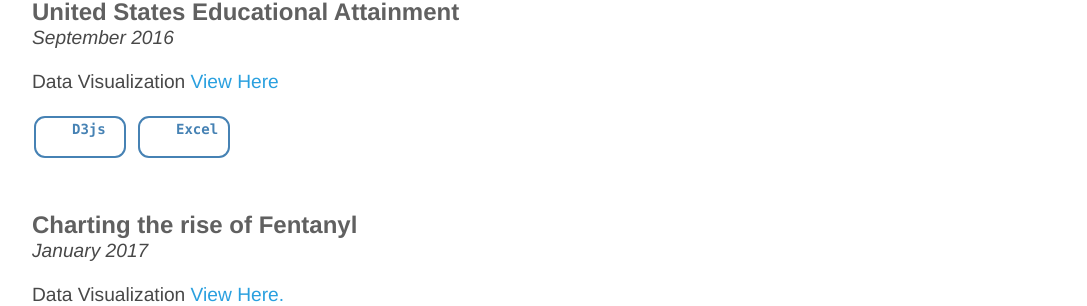
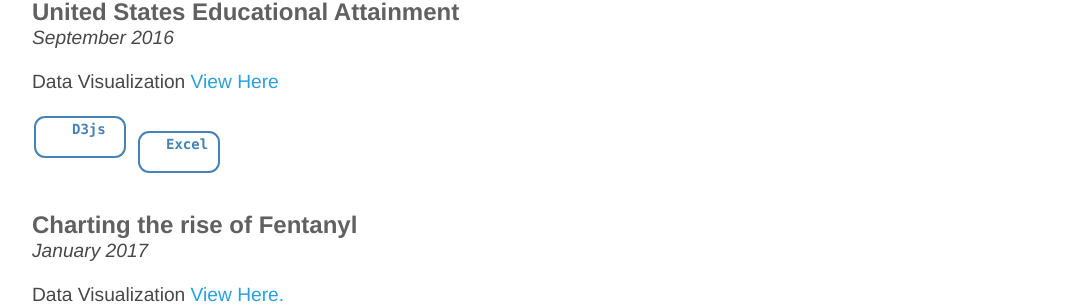
Before and after one commit to NeilBardhan/neilbardhan.github.io, a Jekyll site: the page built from projects/index.html, in a window 1280 px wide. Shown: the part 2971-3277 px from the top of the page, without its empty margins (96-1183 px from the left). Built offline with Jekyll 4.4.1, drawn with Linux system fonts in a browser that asks for light colours.

Commit message:
Update index.html

```diff
--- a/projects/index.html
+++ b/projects/index.html
@@ -146,10 +146,10 @@ title: Projects
   			</g>
 		</svg>
 
-		<svg width="100" height="65">
+		<svg width="90" height="50">
   			<g>
-    				<rect x="3" y="3" rx="10" ry="10" width="90" height="40" style = "stroke:steelblue;stroke-width:2" fill="none"></rect>
-    				<text x="40" y="20" font-family="Consolas,monaco,monospace" font-weight="bold" font-size="14" fill="steelblue">Excel</text>
+    				<rect x="3" y="3" rx="10" ry="10" width="80" height="40" style = "stroke:steelblue;stroke-width:2" fill="none"></rect>
+    				<text x="30" y="20" font-family="Consolas,monaco,monospace" font-weight="bold" font-size="14" fill="steelblue">Excel</text>
   			</g>
 		</svg>
 
```
